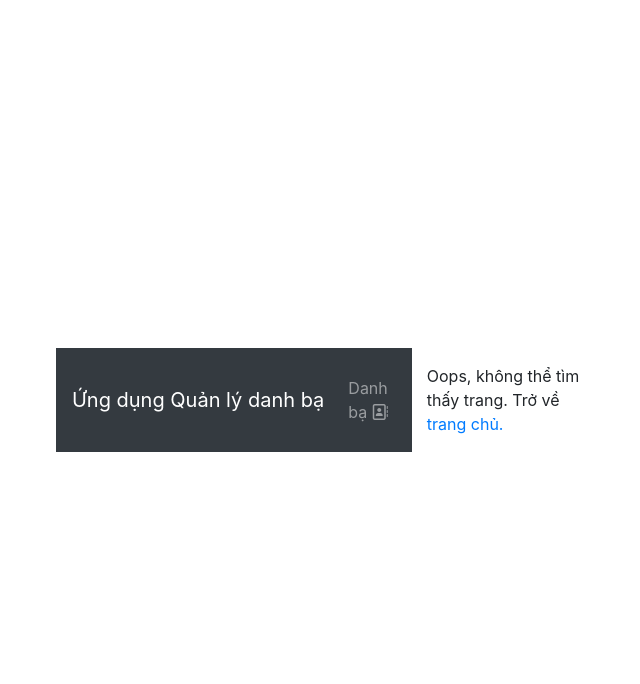
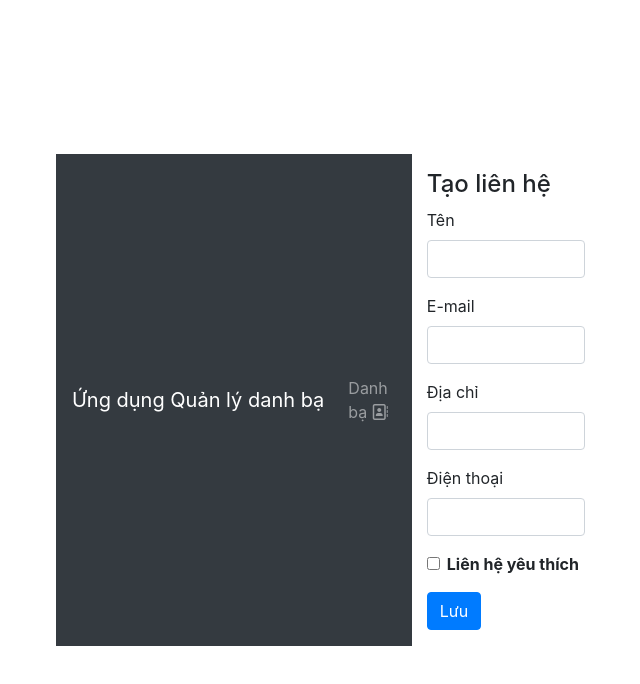
Before and after one commit to NguyenTrungTin02/B2012269_NTTIN_FRONTEND, a Vue app: page /contacts/add in a window 1280 px wide. Shown: the top 684 px of the page, without its empty margins (8-648 px from the left). Built offline with nearby package versions, Linux system fonts and the light colour scheme; no server answers.

Commit message:
Tao trang them lien he

```diff
--- a/src/router/index.js
+++ b/src/router/index.js
@@ -19,6 +19,12 @@
         component: () => import("@/views/ContactEdit.vue"),
         props: true // Truyền các biến trong $route.params vào làm props
     },
+    {
+        path: '/contacts/add',
+        name: 'contact.add',
+        component: () => import('@/views/ContactAdd.vue'),
+        props: true, // Truyền các biến trong $route.params vào làm props
+    },
 ];
 
 
--- /dev/null
+++ b/src/views/ContactAdd.vue
@@ -0,0 +1,41 @@
+<template>
+    <div class="page">
+        <h4>Tạo liên hệ</h4>
+        <ContactForm :contact="contact" @submit:contact="uploadContact" />
+        <p>{{ message }}</p>
+    </div>
+</template>
+<script>
+import ContactForm from '../components/ContactForm.vue';
+import ContactService from '../services/contact.service';
+
+export default {
+    components: {
+        ContactForm
+    },
+    data() {
+        return {
+            contact: {},
+            message: ""
+        }
+    },
+    methods: {
+        async uploadContact(data) {
+            try {
+
+                // console.log(data.file);
+                await ContactService.create(data)
+                this.message = "Liên hệ được tạo thành công."
+            }
+            catch (error) {
+                console.log(error)
+            }
+        }
+    },
+
+
+}
+</script>
+<style>
+
+</style>
```
